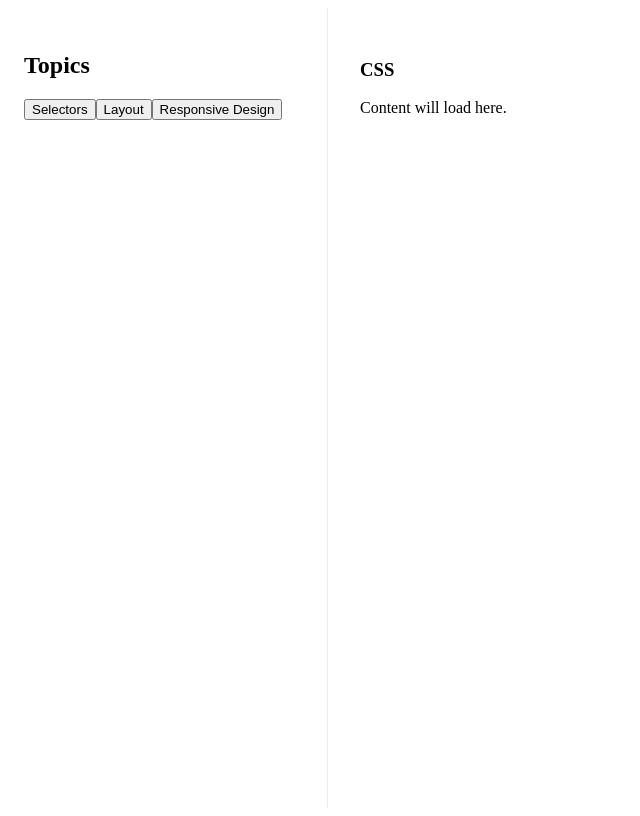
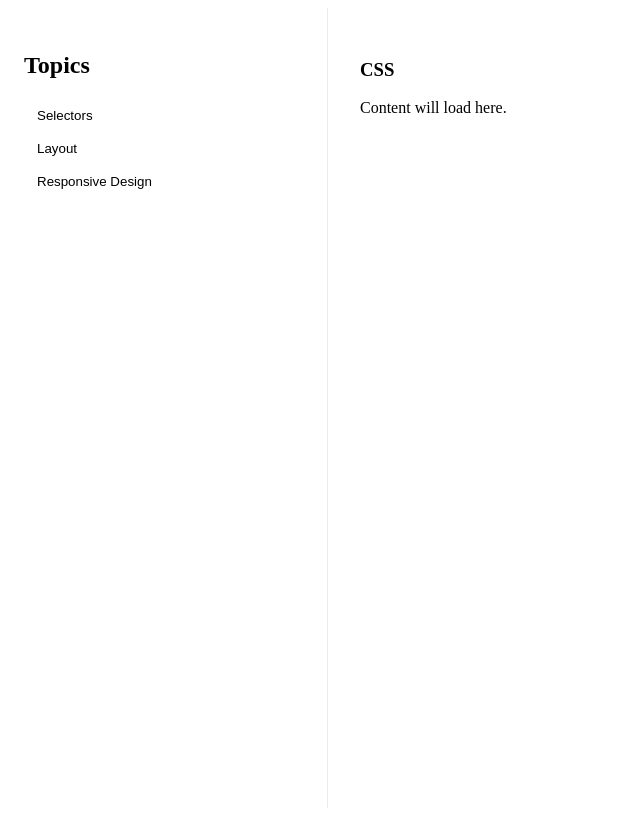
Before and after one commit to RaihanAizvan/Fution, a Vue app: page /subjects/css in a window 1280 px wide. Shown: the whole page, without its empty margins (0-640 px from the left). Built offline with nearby package versions, Linux system fonts and the light colour scheme.

Commit message:
feat: add selectable topics in sidebar

```diff
--- a/src/features/subjects/components/SubjectSidebar.vue
+++ b/src/features/subjects/components/SubjectSidebar.vue
@@ -13,6 +13,8 @@
         :key="topic.id"
         class="subject-sidebar__topic"
         type="button"
+        :class="{ 'is-selected': topic.id === selectedTopicId }"
+        @click="selectTopic(topic.id)"
       >
         {{ topic.title }}
       </button>
@@ -21,7 +23,30 @@
 </template>
 
 <script setup lang="ts">
+import { ref } from 'vue'
 import { useSubjectTopics } from '../../../composables/useSubjectTopics'
 
 const { topics, isLoading, hasError } = useSubjectTopics()
+const selectedTopicId = ref<string | null>(null)
+
+const selectTopic = (topicId: string) => {
+  selectedTopicId.value = topicId
+}
 </script>
+
+<style scoped>
+.subject-sidebar__topic {
+  display: block;
+  width: 100%;
+  text-align: left;
+  padding: 0.5rem 0.75rem;
+  border-radius: 0.5rem;
+  border: 1px solid transparent;
+  background: transparent;
+}
+
+.subject-sidebar__topic.is-selected {
+  border-color: rgba(37, 99, 235, 0.4);
+  background: rgba(37, 99, 235, 0.08);
+}
+</style>
```
